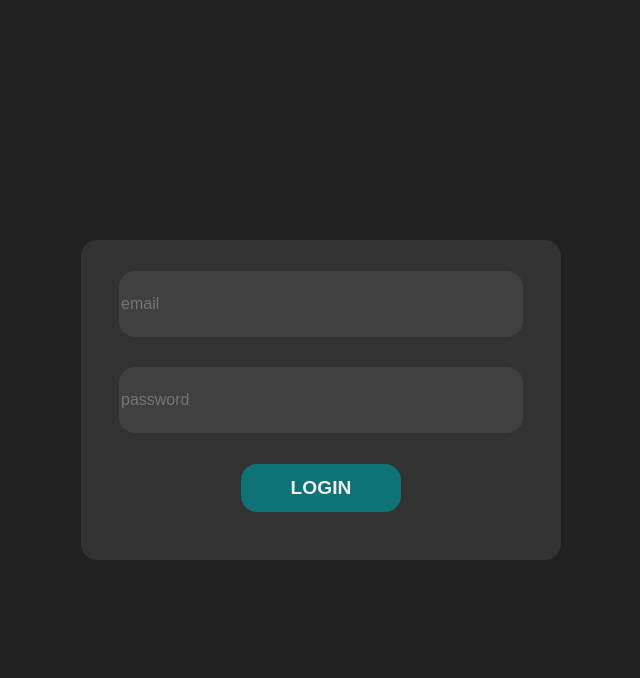
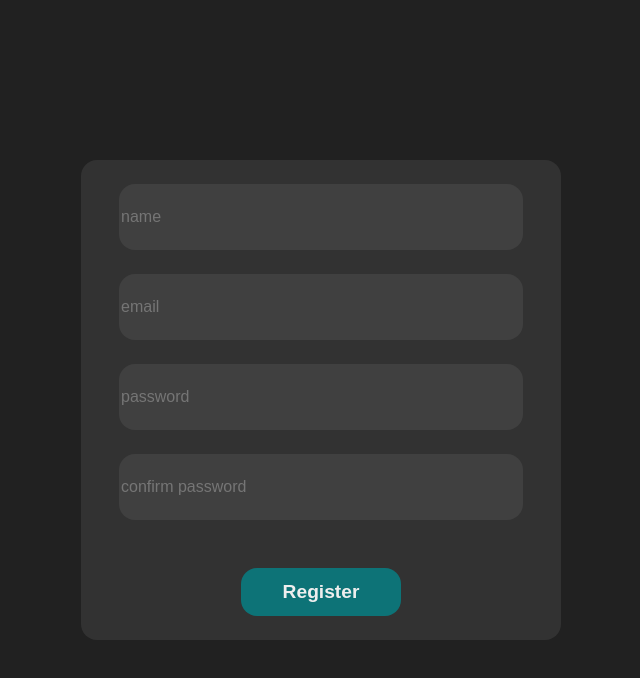
Before and after one commit to rohankurian10/database-login, a React (Create React App) app: page /registration in a window 1280 px wide. Shown: the top 678 px of the page, without its empty margins (319-959 px from the left). Built offline with nearby package versions, Linux system fonts and the light colour scheme.

Commit message:
Finished registration page

```diff
--- a/src/App.js
+++ b/src/App.js
@@ -1,10 +1,12 @@
 import "./App.css";
-import Login from "./components/Auth/Login/Login";
+import Registration from "./components/Auth/Registration/Registration";
+// import Login from "./components/Auth/Login/Login";
 
 const App = () => {
   return (
     <div className="App">
-      <Login></Login>
+      {/* <Login></Login> */}
+      <Registration></Registration>
     </div>
   );
 };
--- a/src/components/Auth/Registration/Registration.css
+++ b/src/components/Auth/Registration/Registration.css
@@ -0,0 +1,49 @@
+.Registration {
+  background-color: #323232;
+  height: 30rem;
+  width: 30rem;
+  border-radius: 1rem;
+  display: flex;
+  flex-direction: column;
+}
+
+.Input-Container {
+  display: flex;
+  flex-direction: column;
+  justify-content: space-evenly;
+  align-items: center;
+  height: 80%;
+}
+
+.Button-Container {
+  display: flex;
+  align-items: center;
+  justify-content: center;
+  height: 20%;
+}
+
+.Input-Container input {
+  border-radius: 1rem;
+  background-color: #404040;
+  border: 0;
+  height: 4rem;
+  width: 25rem;
+  font-size: 1rem;
+  color: #eeeeee;
+}
+
+.Button-Container button {
+  background-color: #0d7377;
+  border-radius: 1rem;
+  border: 0;
+  height: 3rem;
+  width: 10rem;
+  transition: 0.25s;
+  font-size: 1.2rem;
+  font-weight: 700;
+  color: #eeeeee;
+}
+
+.Button-Container button:hover {
+  background-color: #14ffec;
+}
--- a/src/components/Auth/Registration/Registration.js
+++ b/src/components/Auth/Registration/Registration.js
@@ -1,7 +1,19 @@
 import "./Registration.css";
 
 const Registration = () => {
-  return <div></div>;
+  return (
+    <div className="Registration">
+      <div className="Input-Container">
+        <input type="text" placeholder="name"></input>
+        <input type="email" placeholder="email"></input>
+        <input type="password" placeholder="password"></input>
+        <input type="password" placeholder="confirm password"></input>
+      </div>
+      <div className="Button-Container">
+        <button>Register</button>
+      </div>
+    </div>
+  );
 };
 
 export default Registration;
```
